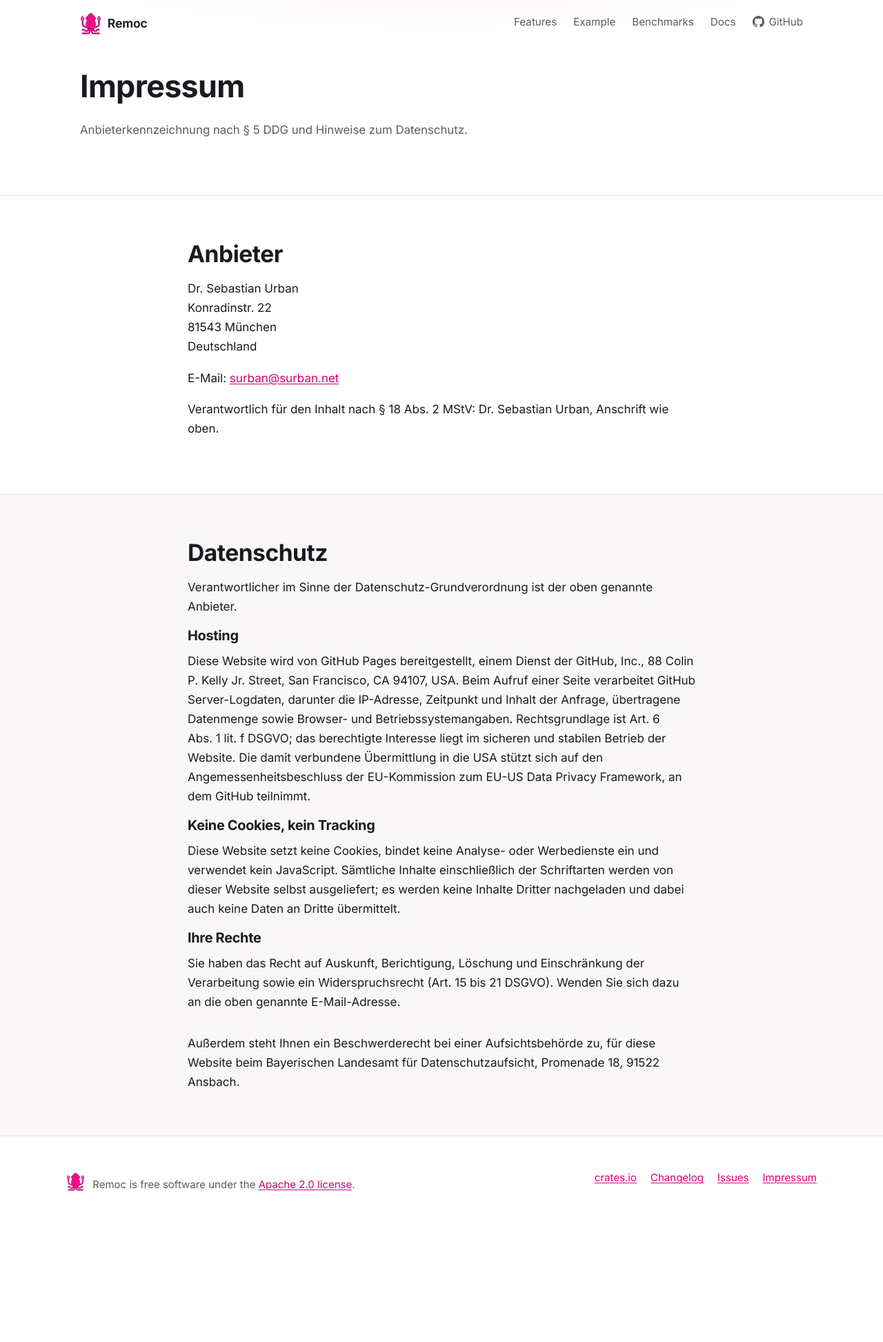
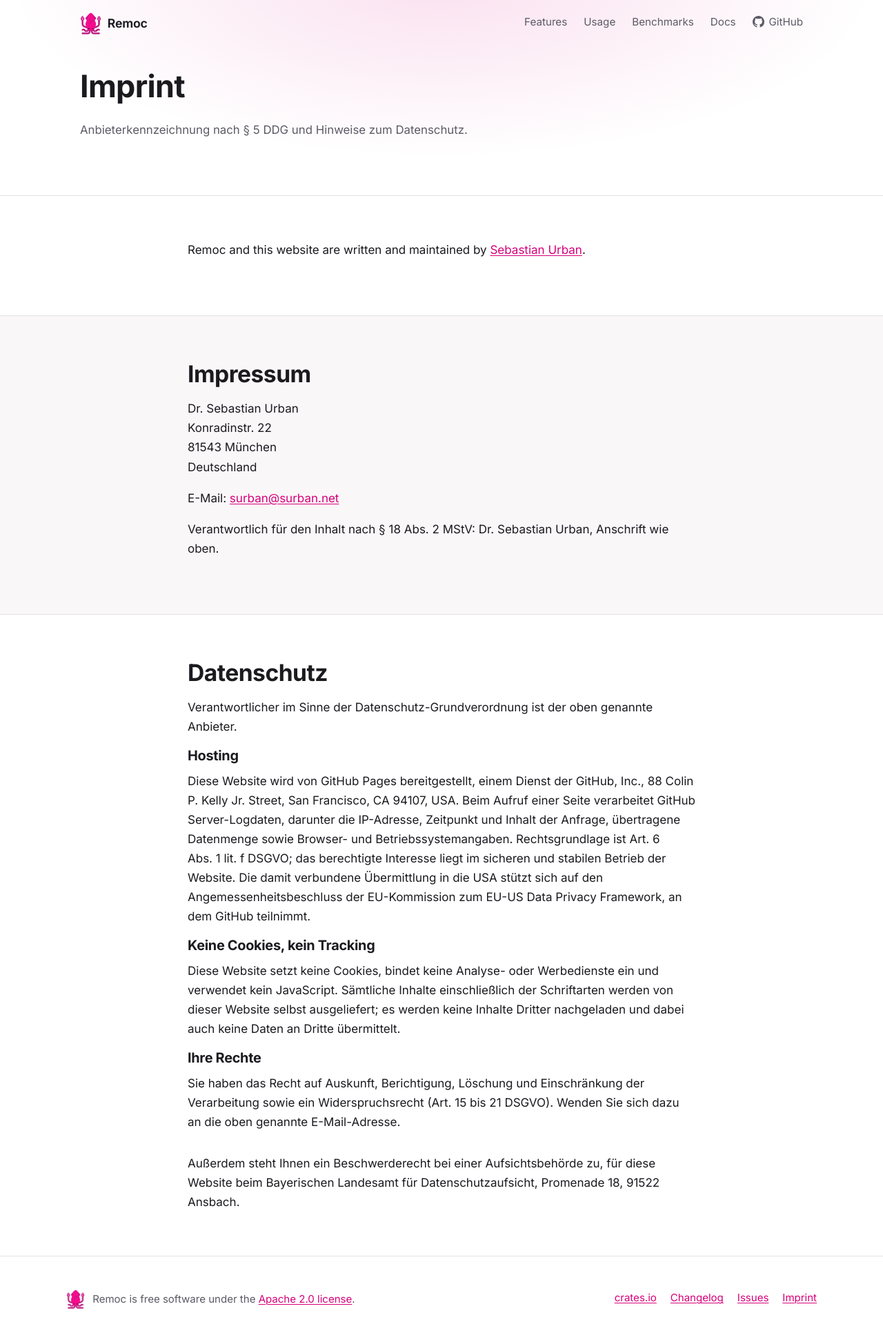
Before and after one commit to remoc-rs/remoc-rs.github.io, a Jekyll site: the page built from impressum.html, in a window 1280 px wide. Shown: the whole page at 69% size. Built offline with Jekyll 4.4.1, drawn with Linux system fonts in a browser that asks for light colours; before the commit the page ends 1778 px from its top, so only the background shows below that.

Commit message:
Impressum and stuff

```diff
--- a/_includes/footer.html
+++ b/_includes/footer.html
@@ -12,7 +12,7 @@
                 <li><a href="https://crates.io/crates/remoc">crates.io</a></li>
                 <li><a href="{{ site.repo }}/blob/master/CHANGELOG.md">Changelog</a></li>
                 <li><a href="{{ site.repo }}/issues">Issues</a></li>
-                <li><a href="/impressum.html">Impressum</a></li>
+                <li><a href="/impressum.html">Imprint</a></li>
             </ul>
         </nav>
     </div>
--- a/_includes/nav.html
+++ b/_includes/nav.html
@@ -5,7 +5,7 @@
     </a>
     <ul>
         <li><a href="/#features">Features</a></li>
-        <li><a href="/#example">Example</a></li>
+        <li><a href="/#usage">Usage</a></li>
         <li><a href="/benchmarks.html"{% if page.nav == "benchmarks" %} aria-current="page"{% endif %}>Benchmarks</a></li>
         <li><a href="{{ site.docs }}">Docs</a></li>
         <li><a class="icon-link" href="{{ site.repo }}"><span class="icon github"
--- a/impressum.html
+++ b/impressum.html
@@ -1,8 +1,9 @@
 ---
 layout: base
-title: "Impressum: Remoc"
+title: "Imprint: Remoc"
 description: >-
-  Anbieterkennzeichnung nach § 5 DDG und Hinweise zum Datenschutz für remoc.rs.
+  Who writes Remoc and runs this website, with the German Anbieterkennzeichnung nach
+  § 5 DDG und Hinweisen zum Datenschutz.
 canonical: /impressum.html
 nav: impressum
 ---
@@ -11,17 +12,26 @@
         {% include nav.html %}
 
         <div class="wrap">
-            <h1>Impressum</h1>
+            <h1>Imprint</h1>
             <p class="lead" lang="de">
                 Anbieterkennzeichnung nach&nbsp;§&nbsp;5 DDG und Hinweise zum Datenschutz.
             </p>
         </div>
     </header>
 
-    <main id="content" lang="de">
+    <main id="content">
         <section class="section">
             <div class="wrap narrow">
-                <h2>Anbieter</h2>
+                <p>
+                    Remoc and this website are written and maintained by
+                    <a href="https://github.com/surban">Sebastian Urban</a>.
+                </p>
+            </div>
+        </section>
+
+        <section class="section alt" lang="de">
+            <div class="wrap narrow">
+                <h2>Impressum</h2>
                 <p>
                     Dr. Sebastian Urban<br>
                     Konradinstr.&nbsp;22<br>
@@ -38,7 +48,7 @@
             </div>
         </section>
 
-        <section class="section alt">
+        <section class="section" lang="de">
             <div class="wrap narrow">
                 <h2>Datenschutz</h2>
                 <p>
--- a/style.css
+++ b/style.css
@@ -251,10 +251,12 @@
 }
 /* Subpage header */
 
+/* The same glow as the hero. The radii are relative to the box, and this header is
+   about a third of the hero's height, so they are scaled up to match it on screen. */
 .page-header {
     border-bottom: 1px solid var(--border);
     background:
-        radial-gradient(ellipse 70% 65% at 50% -30%, color-mix(in srgb, var(--accent) 10%, transparent), transparent 70%);
+        radial-gradient(ellipse 70% 130% at 50% -10%, color-mix(in srgb, var(--accent) 12%, transparent), transparent 70%);
 }
 
 .page-header .wrap {
@@ -604,10 +606,6 @@
     margin: 0;
 }
 
-.footer-inner p {
-    margin: 0.6rem 0 0;
-}
-
 @media (prefers-reduced-motion: reduce) {
 
     html {
```
Also changed, not shown: _tools/README.md (+15 -13 lines), _tools/render.rb (deleted, +0 -77 lines), index.html (+5 -5 lines), 1 other file.
